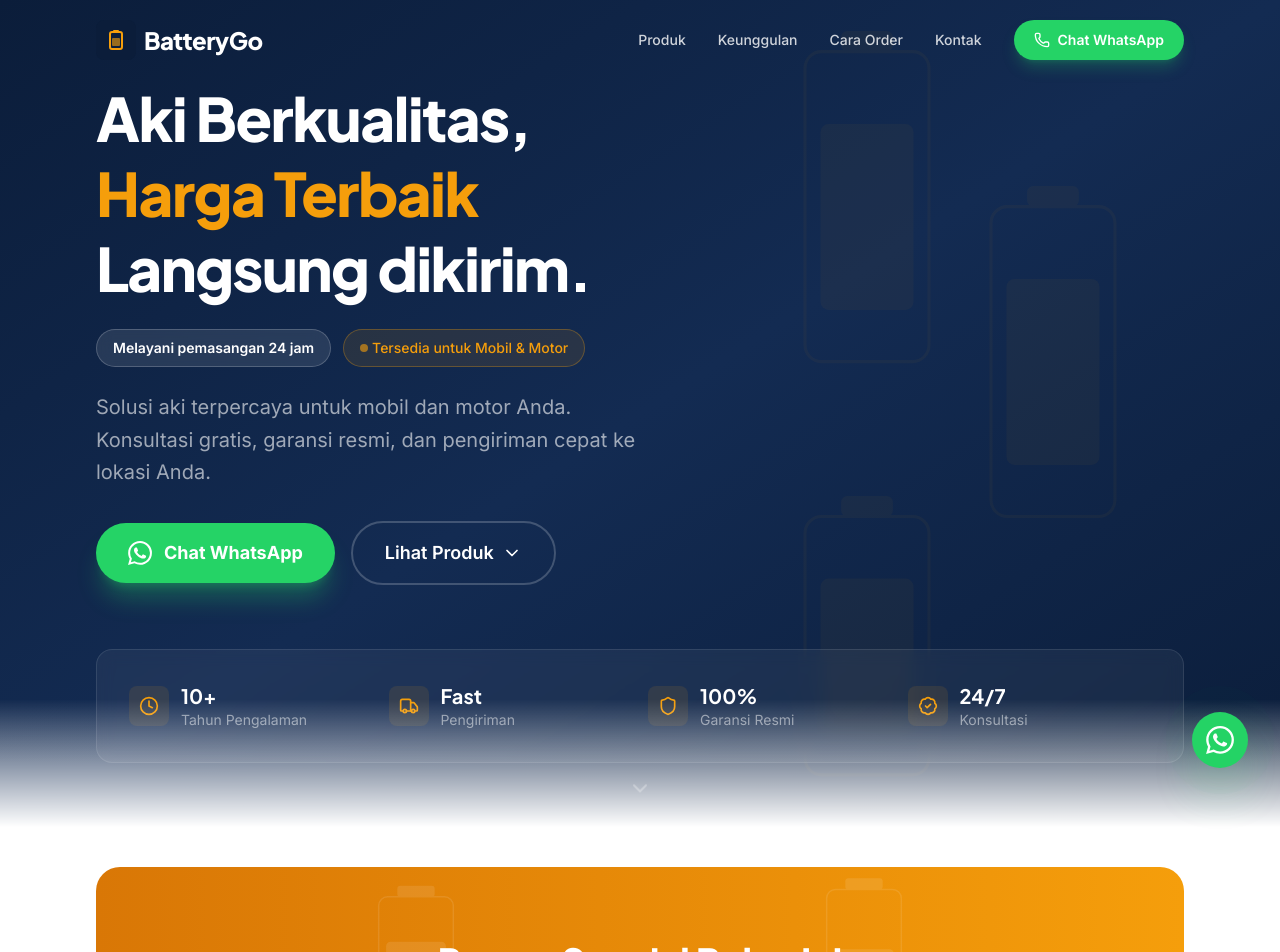
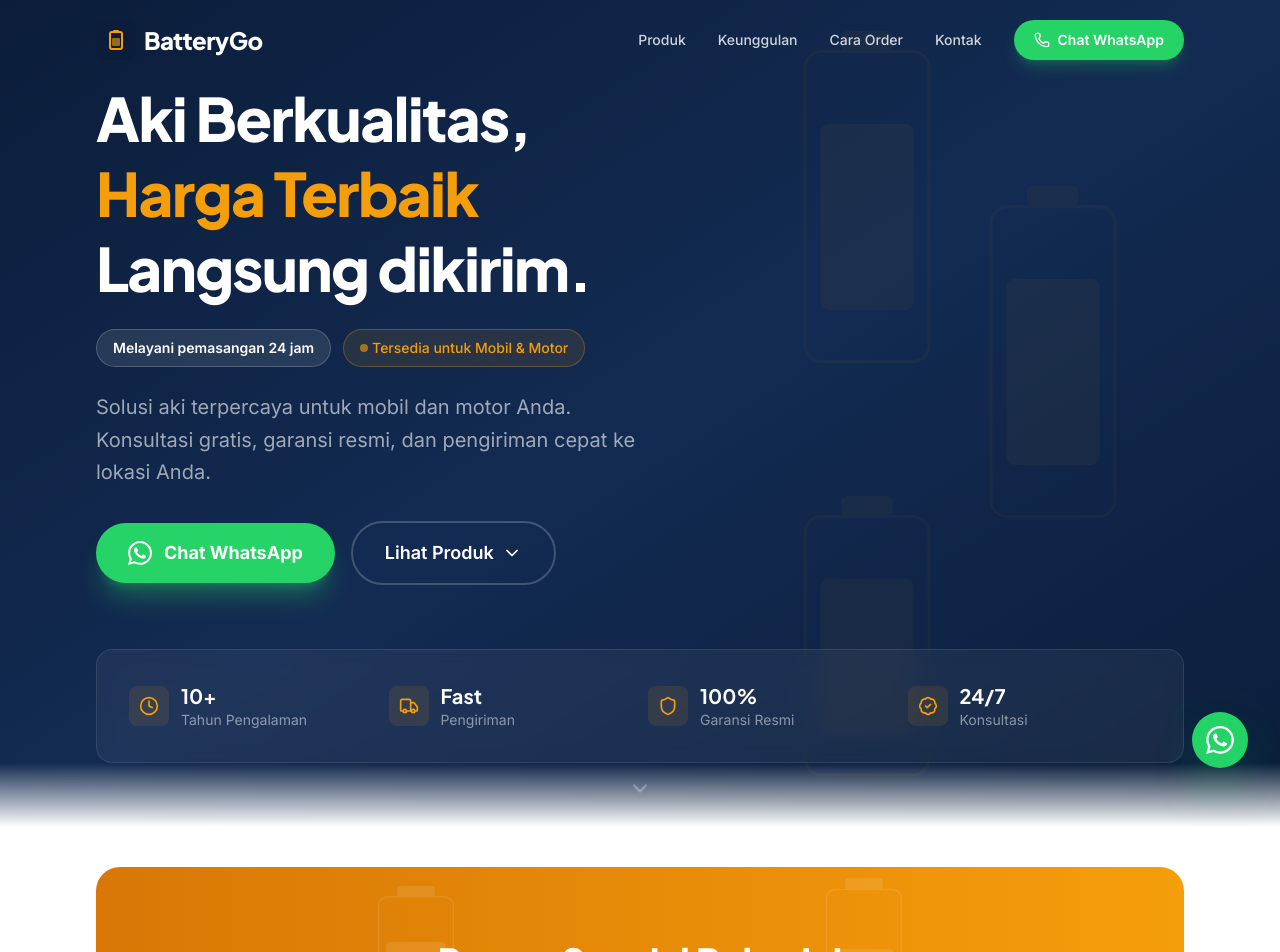
Before and after one commit to Mvixxy/batterygo-landing-page, a Next.js app: page / in a window 1280 px wide. Shown: the top 952 px of the page. Built offline with nearby package versions, Linux system fonts and the light colour scheme.

Commit message:
fix: subtle gradient transition from hero to banner

```diff
--- a/src/components/Hero.tsx
+++ b/src/components/Hero.tsx
@@ -31,7 +31,7 @@ export default function Hero() {
         </div>
       </div>
 
-      <div className="relative mx-auto max-w-6xl px-4 sm:px-6 lg:px-8">
+      <div className="relative z-10 mx-auto max-w-6xl px-4 sm:px-6 lg:px-8">
         {/* Hero content */}
         <div className="flex min-h-screen flex-col justify-center pt-20 pb-12 sm:pt-20 sm:pb-16">
           <div className="max-w-3xl">
@@ -108,12 +108,12 @@ export default function Hero() {
       </div>
 
       {/* Scroll indicator */}
-      <div className="absolute bottom-5 left-1/2 -translate-x-1/2 scroll-bounce sm:bottom-8">
+      <div className="absolute bottom-6 left-1/2 z-10 -translate-x-1/2 scroll-bounce sm:bottom-8">
         <ChevronDown className="h-6 w-6 text-white/30" />
       </div>
 
       {/* Gradient fade to white */}
-      <div className="absolute bottom-0 left-0 right-0 h-24 bg-gradient-to-b from-transparent to-white sm:h-32" />
+      <div className="absolute bottom-0 left-0 right-0 z-10 h-16 bg-gradient-to-t from-white to-transparent" />
     </section>
   );
 }
```
